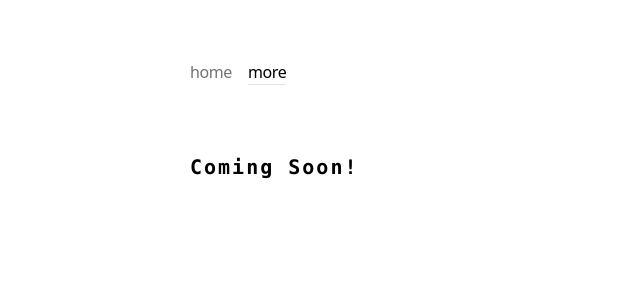
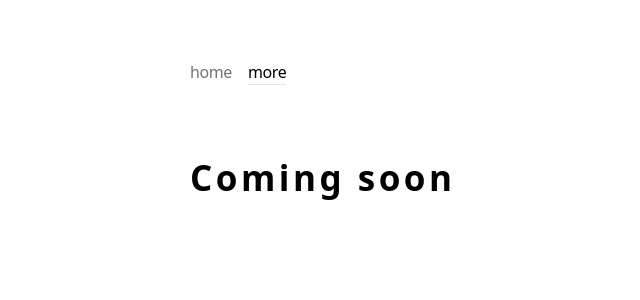
Before and after one commit to ShreyanshMisra/shrey, a Next.js app: page /more in a window 1280 px wide. Shown: the top 300 px of the page, without its empty margins (114-754 px from the left). Built offline with nearby package versions, Linux system fonts and the light colour scheme.

Commit message:
Update page.tsx

```diff
--- a/src/app/more/page.tsx
+++ b/src/app/more/page.tsx
@@ -9,9 +9,9 @@ export const metadata: Metadata = {
 export default async function MorePage() {
   return (
     <section>
-      <h1 className="font-mono text-[20px] text-black dark:text-white font-extrabold tracking-widest mb-6">
-        Coming Soon!
-      </h1>
+      <p className="text-[35px] text-black dark:text-white font-extrabold tracking-widest mb-6">
+        Coming soon
+      </p>
     </section>
   );
 }
```
